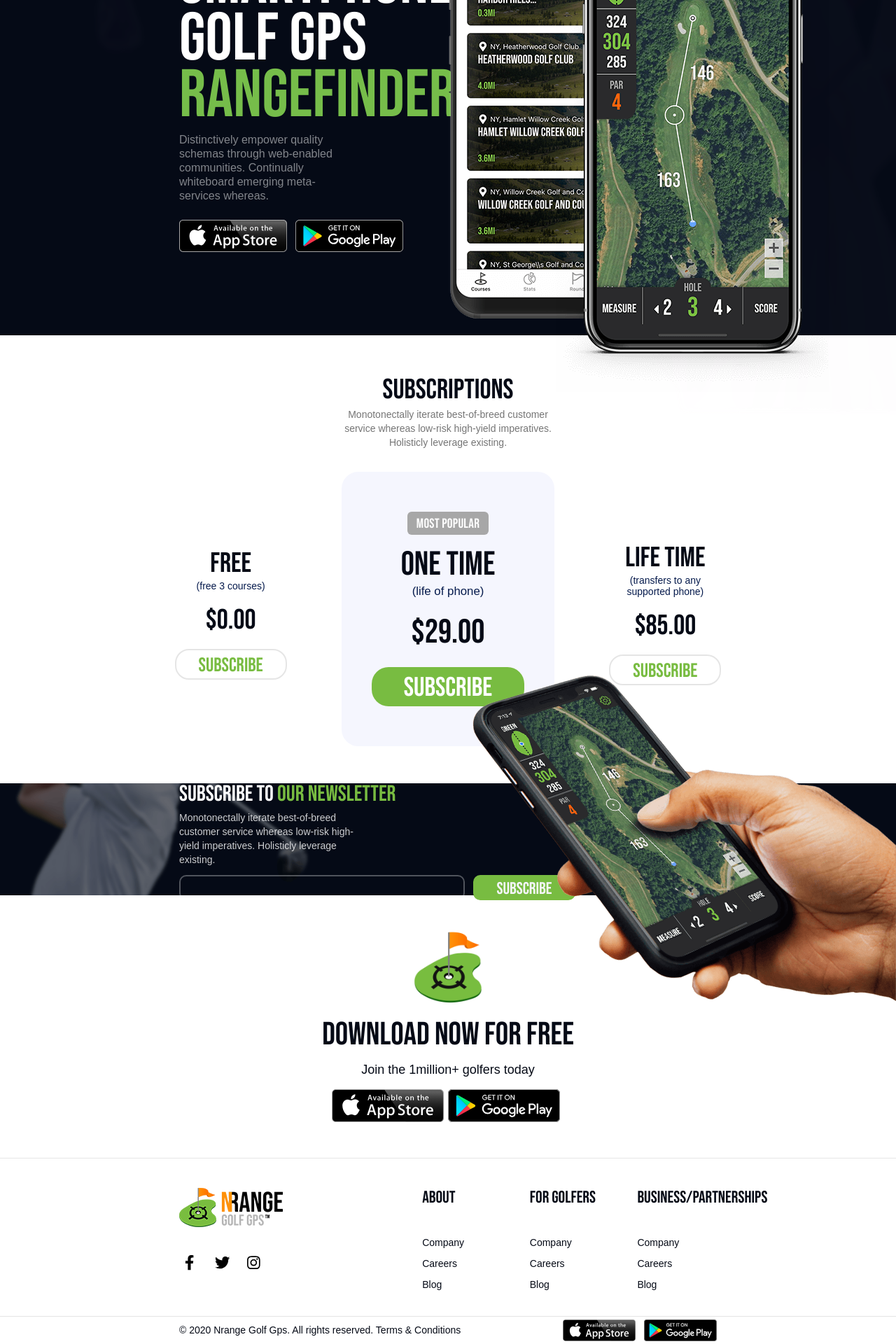
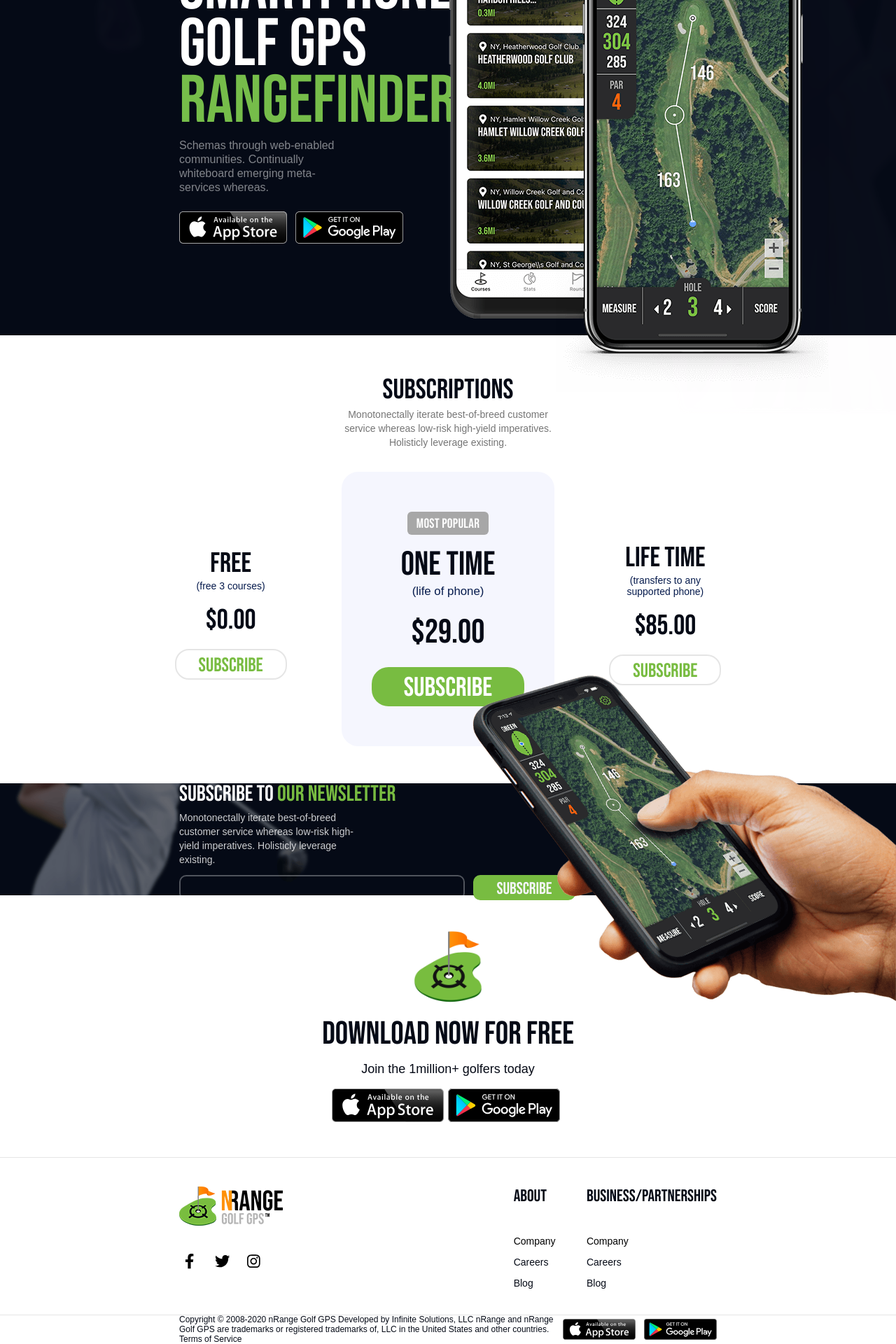
Before and after one commit to Javkhaa00/nRange, a React (Create React App) app: page / in a window 1280 px wide. Shown: the part 371-2291 px from the top of the page at 70% size. Built offline with nearby package versions, Linux system fonts and the light colour scheme; the HTML template or start-up script is replaced by a standard one.

Commit message:
feat: fixed latest thigns

```diff
--- a/src/components/footer.js
+++ b/src/components/footer.js
@@ -29,8 +29,12 @@ const Footer = () => {
                 <span className="footer--download--title">Download now for free</span>
                 <span className="footer--download--desc">Join the 1million+ golfers today</span>
                 <div className="footer--download--stores">
+                    <a href="http://itunes.apple.com/us/app/nrange-golf-gps/id366108491?mt=8" target="_blank">
                         <img src="/assets/app-store.svg" alt="app-store" />
+                    </a>
+                    <a href="https://play.google.com/store/apps/details?id=com.nrangegolfgps" target="_blank">
                         <img src="/assets/google-play.svg" alt="google-play" />
+                    </a>
                 </div>
             </div>
             <div className="footer--extra">
@@ -40,27 +44,27 @@ const Footer = () => {
                             <img src="/assets/nRange-logo-black.png" alt="footer-logo" />
                         </div>
                         <div className="footer--extra--wrapper--logos--social">
+                            <a className="black" href="https://www.facebook.com/nrangegolfgps" target="_blank">
                                 <FontAwesomeIcon
-                                style={{paddingRight: "30px"}}
+                                    style={{ paddingRight: "30px" }}
                                     className="fontawe"
                                     icon={faFacebookF}
                                     size="lg" />
+                            </a>
+                            <a className="black">
                                 <FontAwesomeIcon className="fontawe" icon={faTwitter} size="lg" />
+                            </a>
+                            <a className="black" href="https://instagram.com/nrangegolfgps" target="_blank">
                                 <FontAwesomeIcon className="fontawe" icon={faInstagram} size="lg" />
+                            </a>
                         </div>
                     </div>
                     <div className="footer--extra--wrapper--column">
                         <ul>
                             <li className="footer--extra--title">About</li>
-                            <li className="footer--extra--desc">Company</li>
-                            <li className="footer--extra--desc">Careers</li>
-                            <li className="footer--extra--desc">Blog</li>
-                        </ul>
-                    </div>
-                    <div className="footer--extra--wrapper--column">
-                        <ul>
-                            <li className="footer--extra--title">For Golfers</li>
-                            <li className="footer--extra--desc">Company</li>
+                            <li className="footer--extra--desc">
+                                <a className="black" href="https://infinite.mn/#/" target="_blank">Company</a>
+                            </li>
                             <li className="footer--extra--desc">Careers</li>
                             <li className="footer--extra--desc">Blog</li>
                         </ul>
@@ -68,7 +72,9 @@ const Footer = () => {
                     <div className="footer--extra--wrapper--column">
                         <ul>
                             <li className="footer--extra--title">Business/Partnerships</li>
-                            <li className="footer--extra--desc">Company</li>
+                            <li className="footer--extra--desc">
+                                <a className="black" href="https://infinite.mn/#/" target="_blank">Company</a>
+                            </li>
                             <li className="footer--extra--desc">Careers</li>
                             <li className="footer--extra--desc">Blog</li>
                         </ul>
@@ -77,11 +83,16 @@ const Footer = () => {
             </div>
             <div className="footer--all-rights">
                 <span className="footer--all-rights--desc">
-                    © 2020 Nrange Golf Gps. All rights reserved. Terms & Conditions
+                    Copyright © 2008-2020 nRange Golf GPS Developed by Infinite Solutions, LLC
+                    nRange and nRange Golf GPS are trademarks or registered trademarks of, LLC in the United States and other countries. Terms of Service
                 </span>
                 <div className="footer--all-rights--logos">
+                    <a href="http://itunes.apple.com/us/app/nrange-golf-gps/id366108491?mt=8" target="_blank">
                         <img src="/assets/app-store.svg" alt="app-store" />
+                    </a>
+                    <a href="https://play.google.com/store/apps/details?id=com.nrangegolfgps" target="_blank">
                         <img style={{ paddingLeft: "12px" }} src="/assets/google-play.svg" alt="google-play" />
+                    </a>
                 </div>
             </div>
         </div>
--- a/src/components/header.js
+++ b/src/components/header.js
@@ -27,7 +27,7 @@ export const Header = () => {
                 </div>
                 <ul className="header--nav--buttons">
                     <li>
-                        <Link className="header--buttons" to="/">Product</Link>
+                        <Link className="header--buttons" to="/">Products</Link>
                     </li>
                     <li>
                         <Link className="header--buttons" to="/courses">Courses</Link>
--- a/src/components/homeLanding.js
+++ b/src/components/homeLanding.js
@@ -7,18 +7,22 @@ const HomeLanding = () => {
                 <img src="/assets/background.png" alt="background" />
             </div>
             <div className="landing--text-wrapper">
-                <div className="landing--text-wrapper--welcome">
+                <span className="landing--text-wrapper--welcome">
                     Welcome the leading
-                </div>
-                <div className="landing--text-wrapper--title">
+                </span>
+                <span className="landing--text-wrapper--title">
                     Smartphone golf gps
-                </div>
-                <div className="landing--text-wrapper--desc">
-                    Distinctively empower quality schemas through web-enabled communities. Continually whiteboard emerging meta-services whereas.
-                </div>
+                </span>
+                <span className="landing--text-wrapper--desc">
+                    Schemas through web-enabled communities. Continually whiteboard emerging meta-services whereas.
+                </span>
                 <div className="landing--text-wrapper--stores">
-                    <img src="/assets/app-store.svg" alt="app-store" />
-                    <img src="/assets/google-play.svg" alt="google-play" />
+                    <a href="http://itunes.apple.com/us/app/nrange-golf-gps/id366108491?mt=8" target="_blank">
+                        <img src="/assets/app-store.svg" alt="app-store" />
+                    </a>
+                    <a href="https://play.google.com/store/apps/details?id=com.nrangegolfgps" target="_blank">
+                        <img src="/assets/google-play.svg" alt="google-play" />
+                    </a>
                 </div>
             </div>
             <div className="landing--phones">
--- a/src/components/info.js
+++ b/src/components/info.js
@@ -3,7 +3,7 @@ import React from 'react';
 const Info = () => {
     return (
         <div className="info">
-            <div className="info--email">info@email.com</div>
+            <span className="info--email">nRange@nrange.com</span>
         </div>
     );
 };
--- a/src/scss/_footer.scss
+++ b/src/scss/_footer.scss
@@ -148,8 +148,9 @@
       align-items: center;
       flex-direction: row;
       &--column {
-        width: 20%;
+        width: 30%;
         display: flex;
+        justify-content: flex-end;
       }
       &--logos {
         width: 40%;
@@ -172,17 +173,22 @@
     justify-content: center;
     align-items: center;
     &--desc {
+      height: 100%;
+      display: flex;
+      align-items: center;
       width: 70%;
-      font-size: 14px;
+      font-size: 12px;
       font-family: "OpenSans", sans-serif;
       color: rgb(5, 10, 22);
-      line-height: 2.143;
       text-align: left;
     }
     &--logos {
+      height: 100%;
+      display: flex;
+      align-items: center;
+      justify-content: flex-end;
+      line-height: 0;
       width: 30%;
-      display: flex;
-      justify-content: flex-end;
       img {
         width: 104px;
       }
--- a/src/scss/main.scss
+++ b/src/scss/main.scss
@@ -13,3 +13,12 @@ body {
     color: rgba(255, 255, 255, 0.3);
     margin-left: -8%;
 }
+
+.black {
+  color: black;
+  text-decoration: none;
+}
+
+.black:hover {
+  opacity: 0.75;
+}
```
Lines whose indentation alone changed are shown as unchanged.
